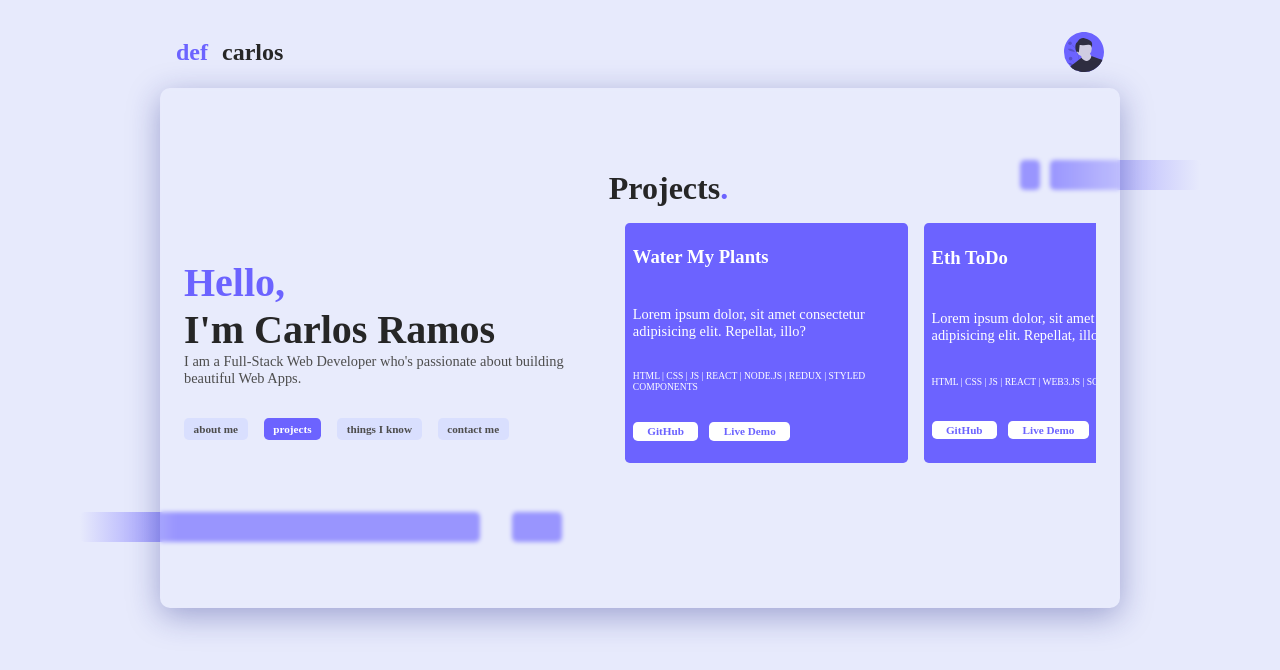
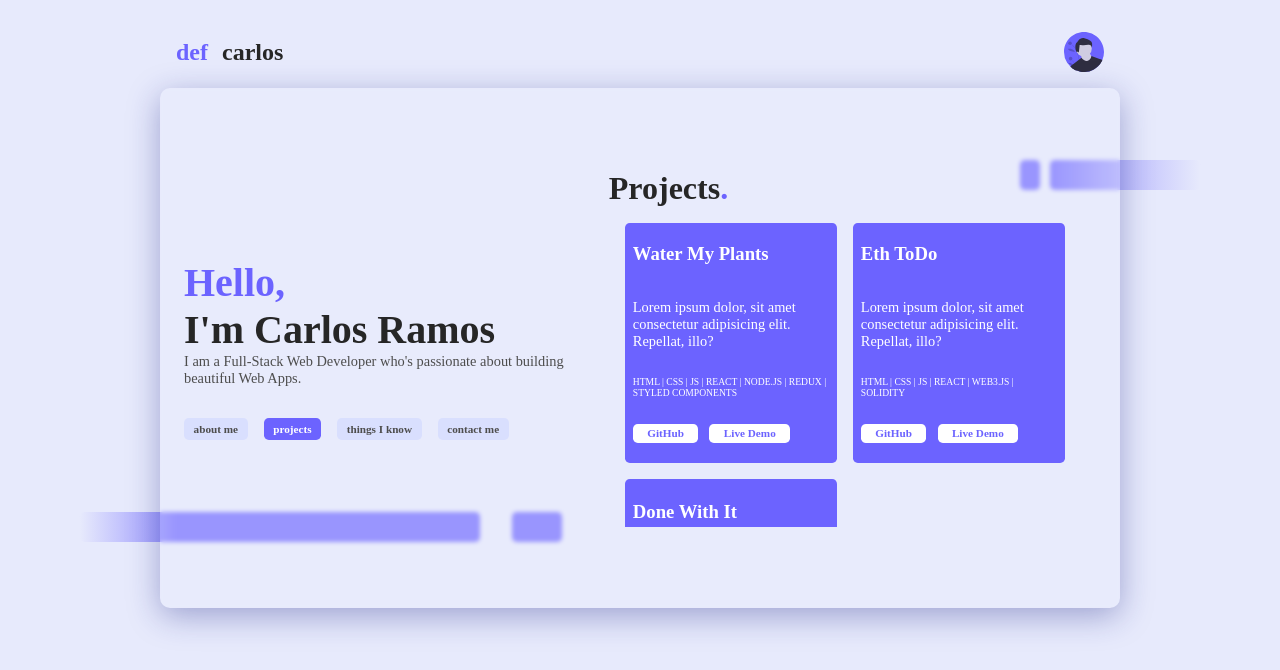
Before and after one commit to rmscrlos/portfolio, a React (Create React App) app: page /projects in a window 1280 px wide. Shown: the top 670 px of the page. Built offline with nearby package versions, Linux system fonts and the light colour scheme.

Commit message:
fixed aligning on projects.css

```diff
--- a/src/styles/_projects_.css
+++ b/src/styles/_projects_.css
@@ -53,12 +53,8 @@
 }
 
 @media only screen and (min-width: 600px) {
-  .project__card__container {
-    flex-direction: column;
-  }
-
   .project__card {
-    width: 60%;
+    width: 45%;
   }
 }
 
```
